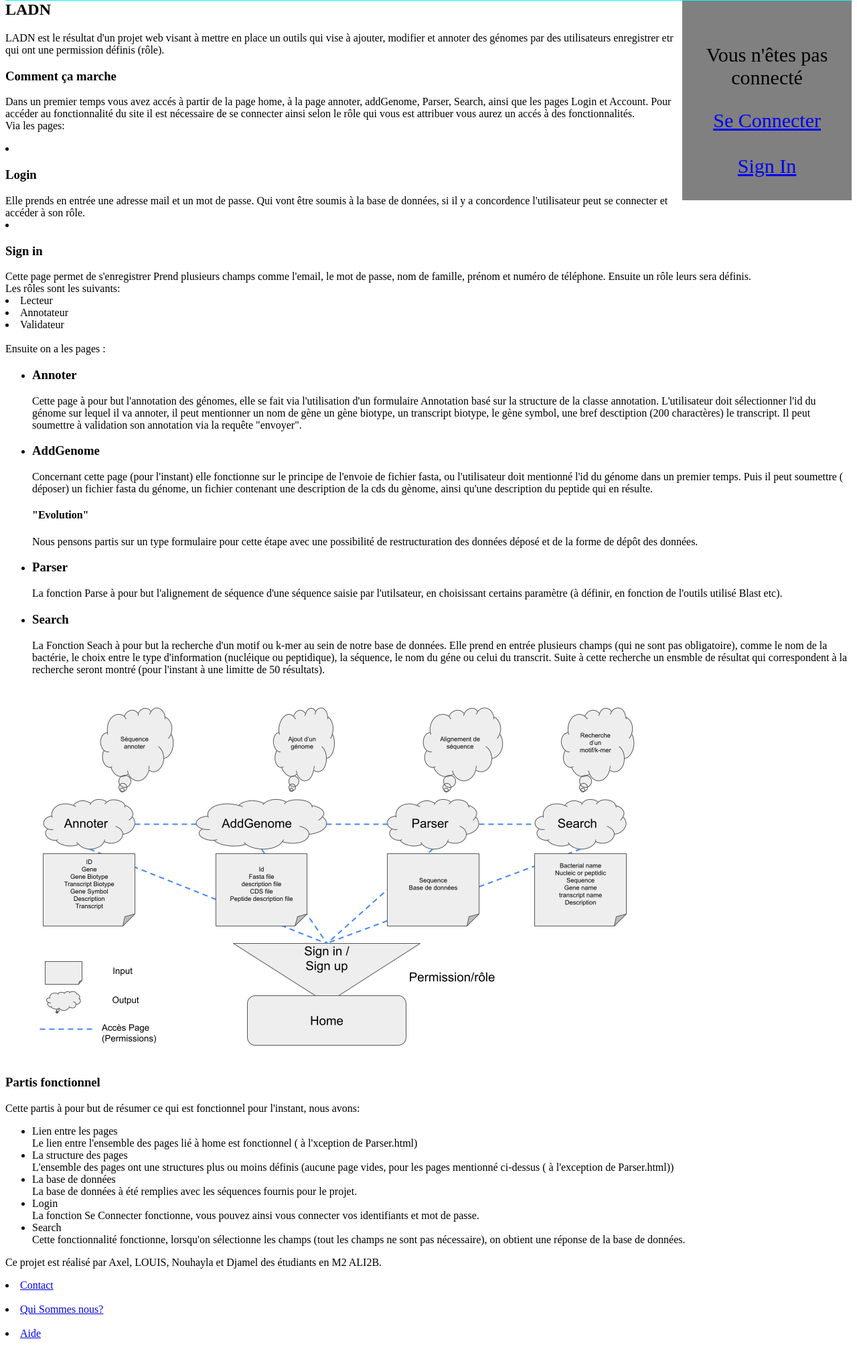
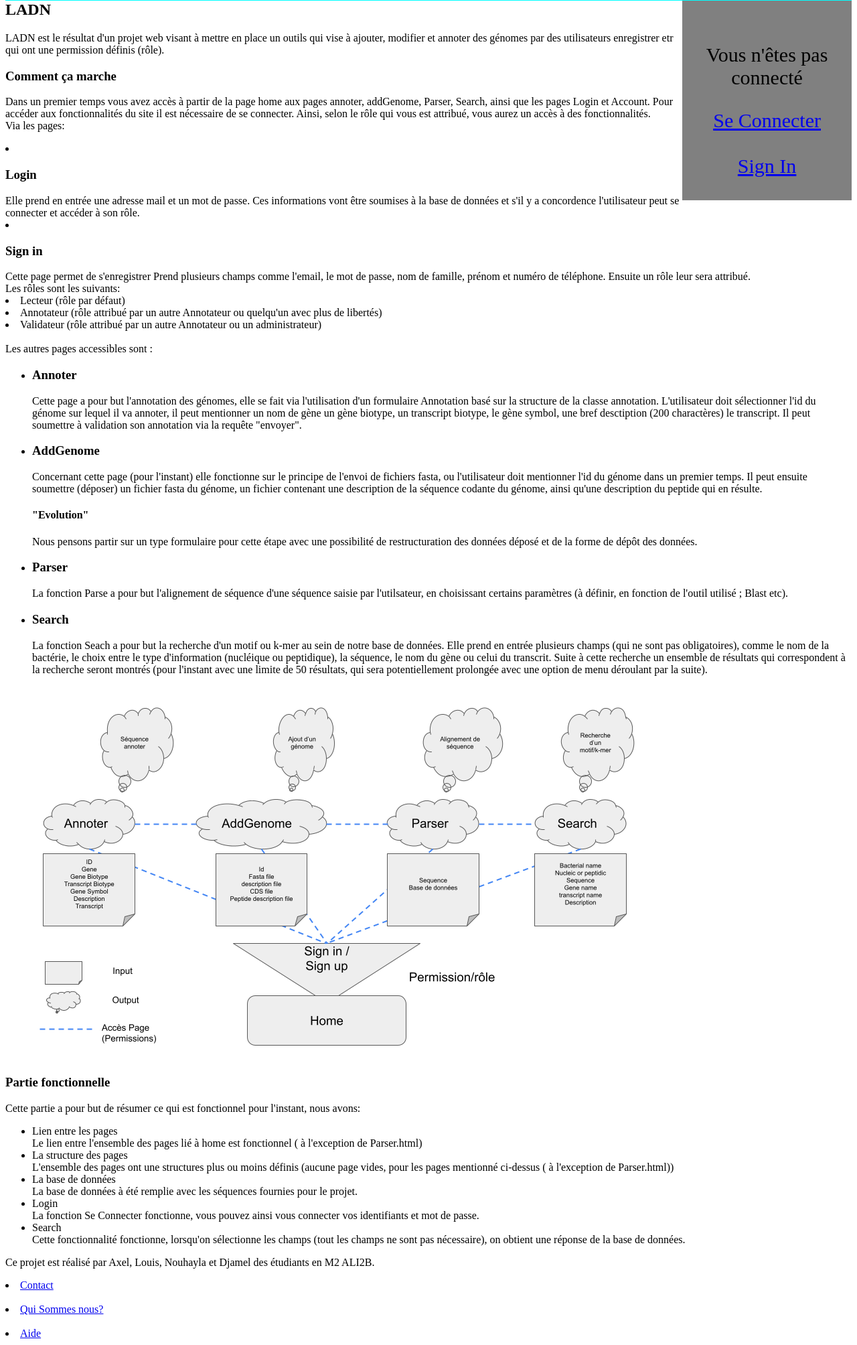
Before and after one commit to lwperrin/projet_web, a Django app: page / in a window 1280 px wide. Shown: the part 218-2226 px from the top of the page at 67% size. Run offline with Django 4.2, Linux system fonts and the light colour scheme.

Commit message:
correction de home.html

```diff
--- a/source/bacterial_genome_annotation/templates/bacterial_genome_annotation/home.html
+++ b/source/bacterial_genome_annotation/templates/bacterial_genome_annotation/home.html
@@ -9,57 +9,57 @@
 		<br>
 		<h3>Comment ça marche</h3>
 
-			<p>Dans un premier temps vous avez accés à partir de la page home, à la page annoter, addGenome, Parser, Search, ainsi que les pages Login et Account.
-				Pour accéder au fonctionnalité du site il est nécessaire de se connecter ainsi selon le rôle qui vous est attribuer vous aurez un accés à des fonctionnalités.
+			<p>Dans un premier temps vous avez accès à partir de la page home aux pages annoter, addGenome, Parser, Search, ainsi que les pages Login et Account.
+				Pour accéder aux fonctionnalités du site il est nécessaire de se connecter. Ainsi, selon le rôle qui vous est attribué, vous aurez un accès à des fonctionnalités.
 				<br>
 				Via les pages:
 
 				<li><h3>Login</h3></li>
-					Elle prends en entrée une adresse mail et un mot de passe.
-					Qui vont être soumis à la base de données, si il y a concordence l'utilisateur peut se connecter et accéder à son rôle.
+					Elle prend en entrée une adresse mail et un mot de passe.
+					Ces informations vont être soumises à la base de données et s'il y a concordence l'utilisateur peut se connecter et accéder à son rôle.
 
 				<li><h3>Sign in</h3></li>
 				Cette page permet de s'enregistrer
 				Prend plusieurs champs comme l'email, le mot de passe, nom de famille, prénom et numéro de téléphone.
-				Ensuite un rôle leurs sera définis.
+				Ensuite un rôle leur sera attribué.
 				<br>
 					Les rôles sont les suivants:
 				<br>
-				<li>Lecteur</li>
-				<li>Annotateur</li>
-				<li>Validateur</li>
+				<li>Lecteur (rôle par défaut)</li>
+				<li>Annotateur (rôle attribué par un autre Annotateur ou quelqu'un avec plus de libertés)</li>
+				<li>Validateur (rôle attribué par un autre Annotateur ou un administrateur) </li>
 
 			<br>
-				Ensuite on a les pages :
+				Les autres pages accessibles sont :
 				<ul>
 					<li><h3>Annoter</h3></li>
-						Cette page à pour but l'annotation des génomes, elle se fait via l'utilisation d'un formulaire Annotation basé sur la structure de la classe annotation.
+						Cette page a pour but l'annotation des génomes, elle se fait via l'utilisation d'un formulaire Annotation basé sur la structure de la classe annotation.
 						L'utilisateur doit sélectionner	l'id du génome sur lequel il va annoter, il peut mentionner un nom de gène
 						un gène biotype, un transcript biotype, le gène symbol, une bref desctiption (200 charactères)
 						le transcript. Il peut soumettre à validation son annotation via la requête "envoyer".
 					<li><h3>AddGenome</h3></li>
-						Concernant cette page (pour l'instant) elle fonctionne sur le principe de l'envoie de fichier fasta, ou l'utilisateur doit mentionné l'id du génome dans un premier temps.
-						Puis il peut soumettre ( déposer) un fichier fasta du génome, un fichier contenant une description de la cds du gènome, ainsi qu'une description du peptide qui en résulte.
+						Concernant cette page (pour l'instant) elle fonctionne sur le principe de l'envoi de fichiers fasta, ou l'utilisateur doit mentionner l'id du génome dans un premier temps.
+						Il peut ensuite soumettre (déposer) un fichier fasta du génome, un fichier contenant une description de la séquence codante du génome, ainsi qu'une description du peptide qui en résulte.
 						<h4>"Evolution"</h4>
-						Nous pensons partis sur un type formulaire pour cette étape avec une possibilité de restructuration des données déposé et de la forme de dépôt des données.
+						Nous pensons partir sur un type formulaire pour cette étape avec une possibilité de restructuration des données déposé et de la forme de dépôt des données.
 					<li><h3>Parser</h3></li>
-						La fonction Parse à pour but l'alignement de séquence d'une séquence saisie par l'utilsateur, en choisissant certains paramètre (à définir, en fonction de l'outils utilisé Blast etc).
+						La fonction Parse a pour but l'alignement de séquence d'une séquence saisie par l'utilsateur, en choisissant certains paramètres (à définir, en fonction de l'outil utilisé ; Blast etc).
 					<li><h3>Search</h3></li>
-						La Fonction Seach à pour but la recherche d'un motif ou k-mer au sein de notre base de données. Elle prend en entrée plusieurs champs (qui ne sont pas obligatoire), comme le nom de la bactérie, le choix entre le type d'information (nucléique ou peptidique), la séquence, le nom du géne ou celui du transcrit.
-						Suite à cette recherche un ensmble de résultat qui correspondent à la recherche seront montré (pour l'instant à une limitte de 50 résultats).
+						La fonction Seach a pour but la recherche d'un motif ou k-mer au sein de notre base de données. Elle prend en entrée plusieurs champs (qui ne sont pas obligatoires), comme le nom de la bactérie, le choix entre le type d'information (nucléique ou peptidique), la séquence, le nom du gène ou celui du transcrit.
+						Suite à cette recherche un ensemble de résultats qui correspondent à la recherche seront montrés (pour l'instant avec une limite de 50 résultats, qui sera potentiellement prolongée avec une option de menu déroulant par la suite).
 				</ul>
 				<br>
 
 				<img src="{% static 'bacterial_genome_annotation/schema_web.png' %}" alt="MSchema_web">
-				<h3>Partis fonctionnel</h3>
-					Cette partis à pour but de résumer ce qui est fonctionnel pour l'instant, nous avons:
+				<h3>Partie fonctionnelle</h3>
+					Cette partie a pour but de résumer ce qui est fonctionnel pour l'instant, nous avons:
 					<ul>
 						<li>Lien entre les pages</li>
-							Le lien entre l'ensemble des pages lié à home est fonctionnel ( à l'xception de Parser.html)
+							Le lien entre l'ensemble des pages lié à home est fonctionnel ( à l'exception de Parser.html)
 						<li>La structure des pages</li>
 							L'ensemble des pages ont une structures plus ou moins définis (aucune page vides, pour les pages mentionné ci-dessus ( à l'exception de Parser.html))
 						<li>La base de données</li>
-							La base de données à été remplies avec les séquences fournis pour le projet.
+							La base de données à été remplie avec les séquences fournies pour le projet.
 						<li>Login</li>
 							La fonction Se Connecter fonctionne, vous pouvez ainsi vous connecter vos identifiants et mot de passe.
 						<li>Search</li>
@@ -72,6 +72,6 @@
 
 
 
-		Ce projet est réalisé par Axel, LOUIS, Nouhayla et Djamel
+		Ce projet est réalisé par Axel, Louis, Nouhayla et Djamel
 	des étudiants en M2 ALI2B.  </p>
 {% endblock %}
```
